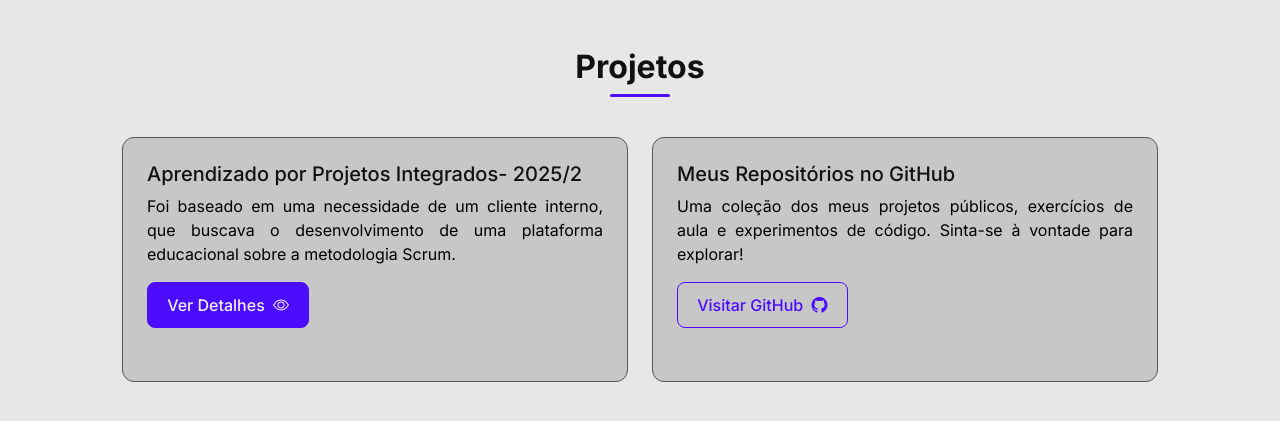
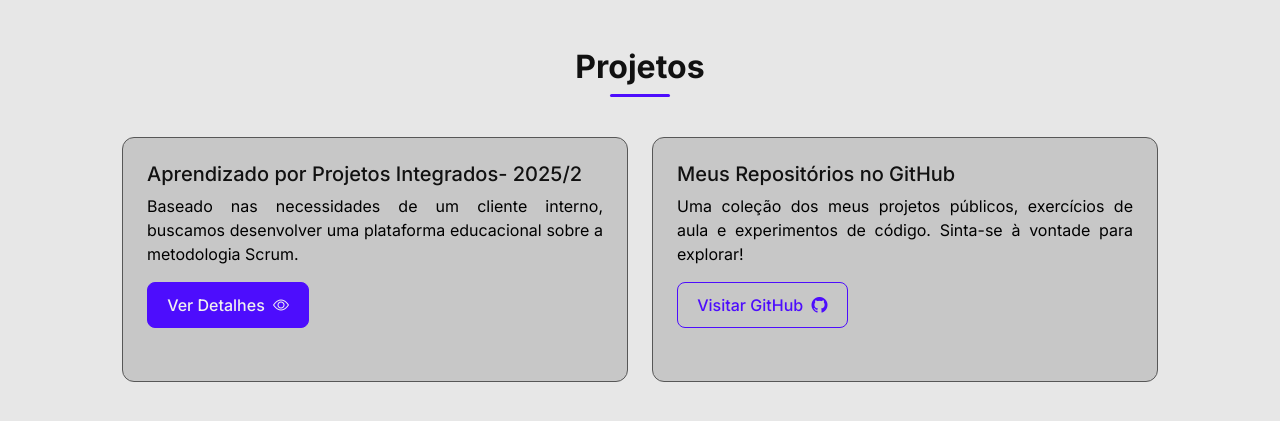
Before and after one commit to ViniciusAmante/portfolio_vinicius_amante, a Flask app: page /projetos in a window 1280 px wide. Shown: the part 159-580 px from the top of the page. Run offline with Flask 3, Linux system fonts and the light colour scheme.

```diff
--- a/templates/projetos.html
+++ b/templates/projetos.html
@@ -6,7 +6,7 @@
                 <div class="col-md-6">
                     <div class="portfolio-card h-100">
                         <h5>Aprendizado por Projetos Integrados- 2025/2</h5>
-                        <p class="text-muted">Foi baseado em uma necessidade de um cliente interno, que buscava o desenvolvimento de uma plataforma educacional sobre a metodologia Scrum.</p>
+                        <p class="text-muted">Baseado nas necessidades de um cliente interno, buscamos desenvolver uma plataforma educacional sobre a metodologia Scrum.</p>
                         <button type="button" class="btn btn-clean btn-clean-primary" data-bs-toggle="modal" data-bs-target="#modalApiFaculdade">
                             Ver Detalhes <i class="bi bi-eye ms-1"></i>
                         </button>
```
